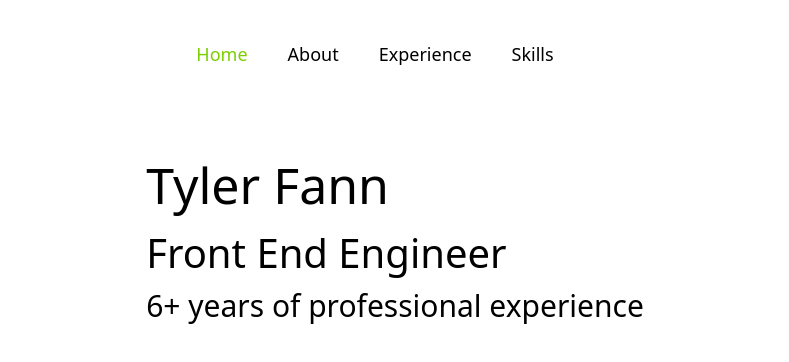
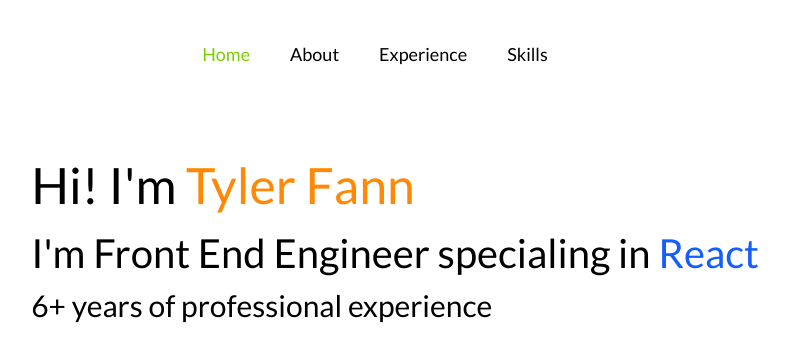
Before and after one commit to tylerfann/new-portfolio, a Next.js app: page / in a window 1280 px wide. Shown: the top 362 px of the page, without its empty margins (245-1034 px from the left). Built offline with nearby package versions, Linux system fonts and the light colour scheme.

Commit message:
use new font

```diff
--- a/app/layout.tsx
+++ b/app/layout.tsx
@@ -1,5 +1,10 @@
 import NavBar from "@/components/NavBar";
 import "./globals.css";
+import { Lato } from 'next/font/google'
+const lato = Lato({
+  weight: ['400'],
+  subsets: ['latin'],
+})
 
 export default function RootLayout({
   children,
@@ -8,7 +13,7 @@ export default function RootLayout({
 }>) {
   return (
     <html lang="en">
-      <body className="p-10">
+      <body className={`p-10 ${lato.className}`}>
         <div className="flex justify-center">
           <NavBar />
         </div>
--- a/app/page.tsx
+++ b/app/page.tsx
@@ -1,8 +1,12 @@
 const Home = () => {
   return (
-    <div >
-      <h1 className="text-[50px]">Tyler Fann</h1>
-      <h2 className="text-[40px]">Front End Engineer</h2>
+    <div>
+      {/* could do some kind of layout typing or transition with motion */}
+      {/* also could do my name in a different color*/}
+      <h1 className="text-[50px]">Hi! I'm <span className="text-orange-400">Tyler Fann</span></h1>
+      {/* I could do react in the color and and have the logo */}
+      <h2 className="text-[40px]">I'm Front End Engineer specialing in <span className="text-blue-600">React</span></h2>
+      {/* same thing for here highlight the 6 years of experiecne with cvs and rapid7 logo's */}
       <h3 className="text-[30px]">6+ years of professional experience</h3>
     </div>
   );
```
